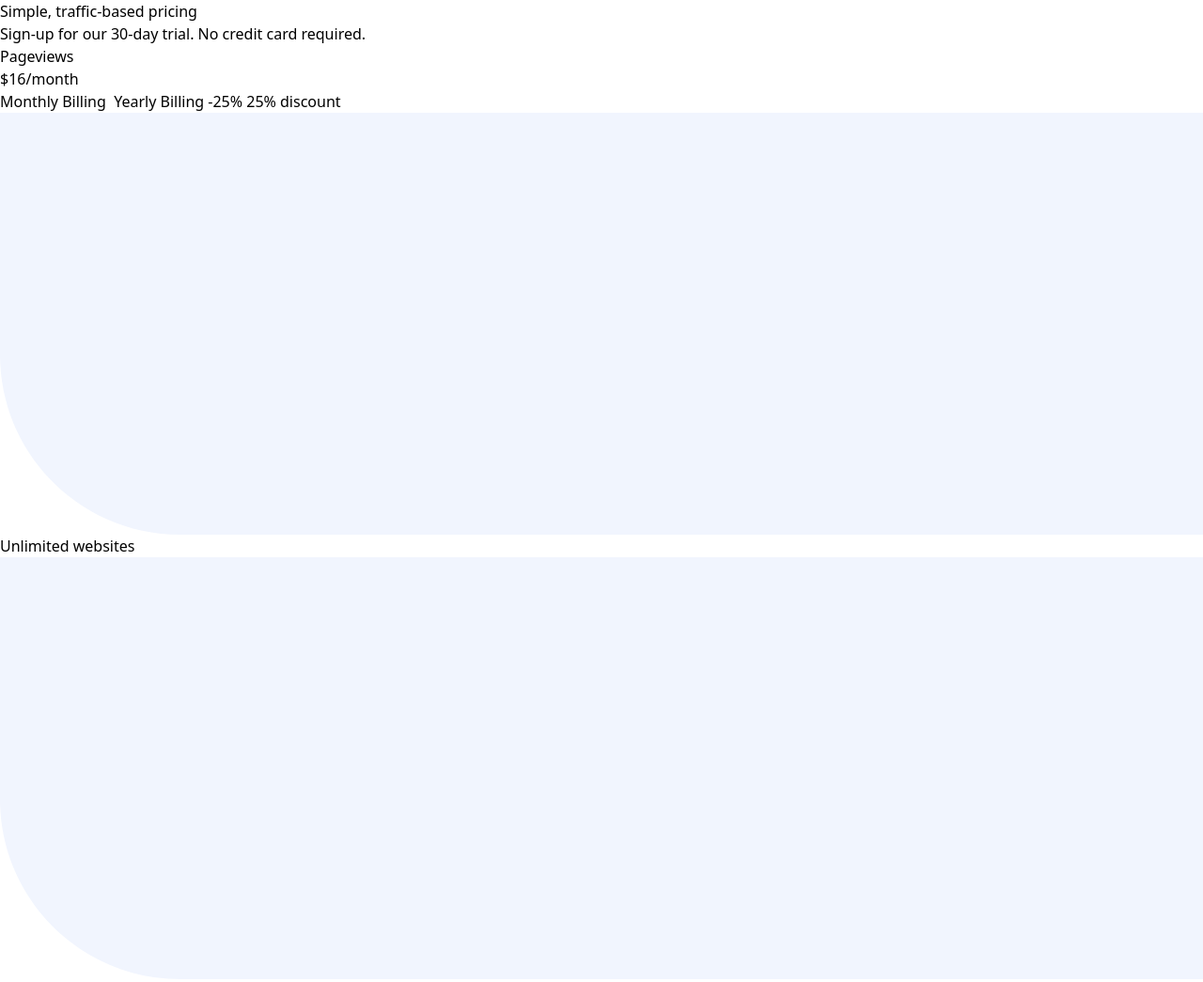
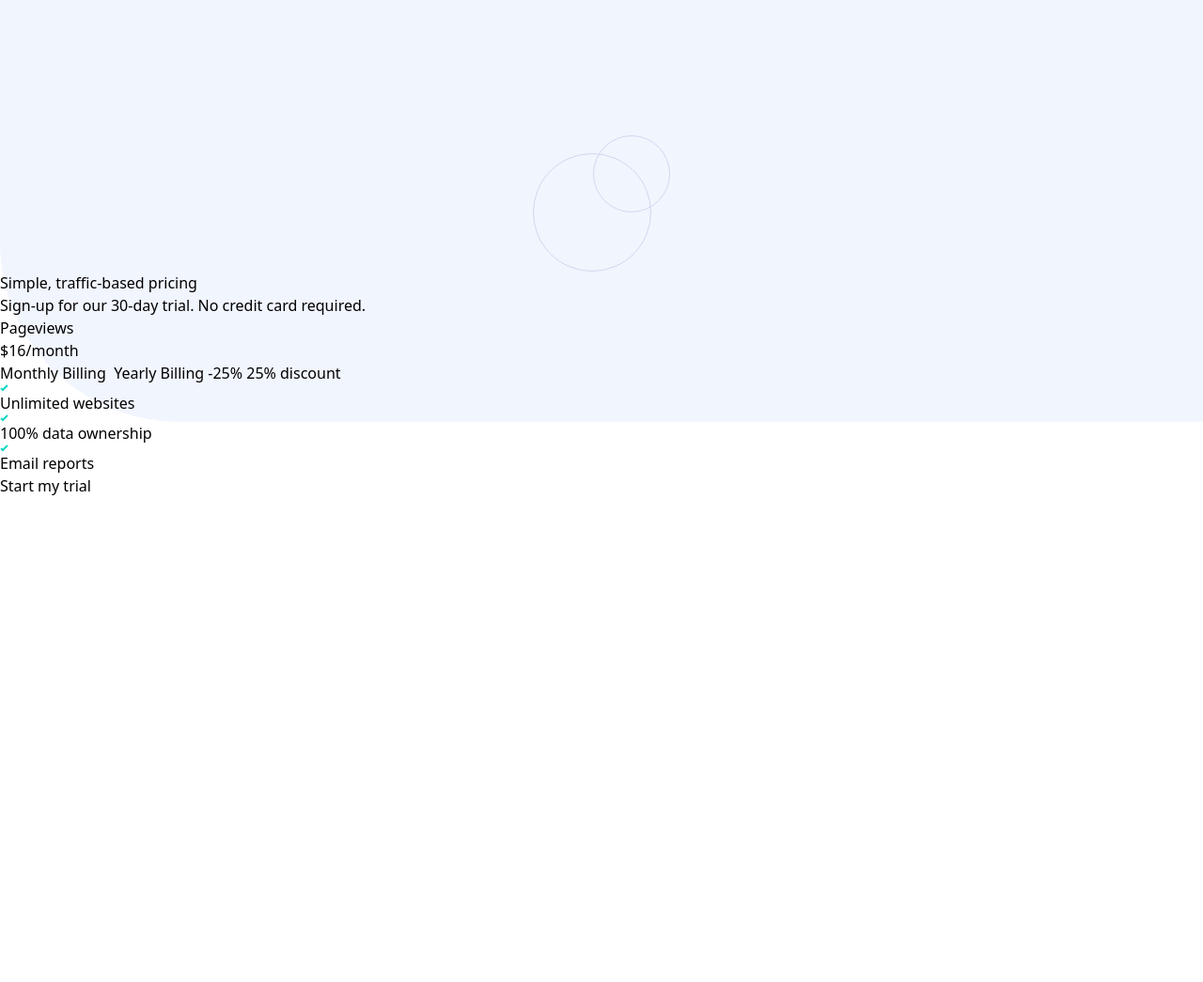
Before and after one commit to SimasG/interactive-pricing-component, a website: page src/index.html in a window 1280 px wide. Shown: the top 1045 px of the page at 94% size. After the commit the page ends 800 px from the top, so only its background shows below. Drawn offline with Linux system fonts and the light colour scheme.

Commit message:
set html structure and made some initial tailwind styling

```diff
--- a/src/index.html
+++ b/src/index.html
@@ -17,10 +17,37 @@
   </head>
   <body class="bg-white">
     <hero>
-      <h1>Simple, traffic-based pricing</h1>
-      <p>Sign-up for our 30-day trial. No credit card required.</p>
+      <div
+        id="background-svg"
+        class="relative bg-contain bg-no-repeat bg-center -z-10 -mb-12 h-96"
+      >
+        <svg xmlns="http://www.w3.org/2000/svg" width="1440" height="449">
+          <path
+            fill="#F1F5FE"
+            fill-rule="evenodd"
+            d="M0 0h1440v449H191.5C85.737 449 0 363.263 0 257.5V0z"
+          />
+        </svg>
+      </div>
+      <div class="relative text-center">
+        <div id="background-svg" class="block relative">
+          <svg
+            class="mx-auto -mt-60"
+            xmlns="http://www.w3.org/2000/svg"
+            width="146"
+            height="145"
+          >
+            <g fill="none" fill-rule="evenodd" stroke="#CFD8EF">
+              <circle cx="63" cy="82" r="62.5" />
+              <circle cx="105" cy="41" r="40.5" />
+            </g>
+          </svg>
+        </div>
+      </div>
+      <h1 class="">Simple, traffic-based pricing</h1>
+      <p class="">Sign-up for our 30-day trial. No credit card required.</p>
     </hero>
-    <main>
+    <main class="">
       <section id="slider-container">
         <h3>Pageviews</h3>
         <div id="slider"></div>
@@ -37,11 +64,12 @@
         <ul>
           <li>
             <div>
-              <svg xmlns="http://www.w3.org/2000/svg" width="1440" height="449">
+              <svg xmlns="http://www.w3.org/2000/svg" width="9" height="8">
                 <path
-                  fill="#F1F5FE"
-                  fill-rule="evenodd"
-                  d="M0 0h1440v449H191.5C85.737 449 0 363.263 0 257.5V0z"
+                  fill="none"
+                  stroke="#10D8C4"
+                  stroke-width="2"
+                  d="M1 4.134l1.907 1.908L7.949 1"
                 />
               </svg>
             </div>
@@ -49,11 +77,12 @@
           </li>
           <li>
             <div>
-              <svg xmlns="http://www.w3.org/2000/svg" width="1440" height="449">
+              <svg xmlns="http://www.w3.org/2000/svg" width="9" height="8">
                 <path
-                  fill="#F1F5FE"
-                  fill-rule="evenodd"
-                  d="M0 0h1440v449H191.5C85.737 449 0 363.263 0 257.5V0z"
+                  fill="none"
+                  stroke="#10D8C4"
+                  stroke-width="2"
+                  d="M1 4.134l1.907 1.908L7.949 1"
                 />
               </svg>
             </div>
@@ -61,11 +90,12 @@
           </li>
           <li>
             <div>
-              <svg xmlns="http://www.w3.org/2000/svg" width="1440" height="449">
+              <svg xmlns="http://www.w3.org/2000/svg" width="9" height="8">
                 <path
-                  fill="#F1F5FE"
-                  fill-rule="evenodd"
-                  d="M0 0h1440v449H191.5C85.737 449 0 363.263 0 257.5V0z"
+                  fill="none"
+                  stroke="#10D8C4"
+                  stroke-width="2"
+                  d="M1 4.134l1.907 1.908L7.949 1"
                 />
               </svg>
             </div>
```
Also changed, not shown: dist/styles.css.
